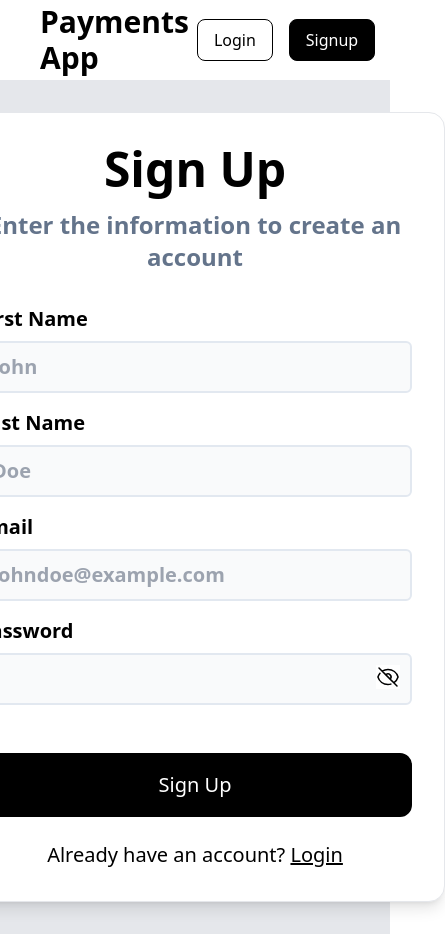
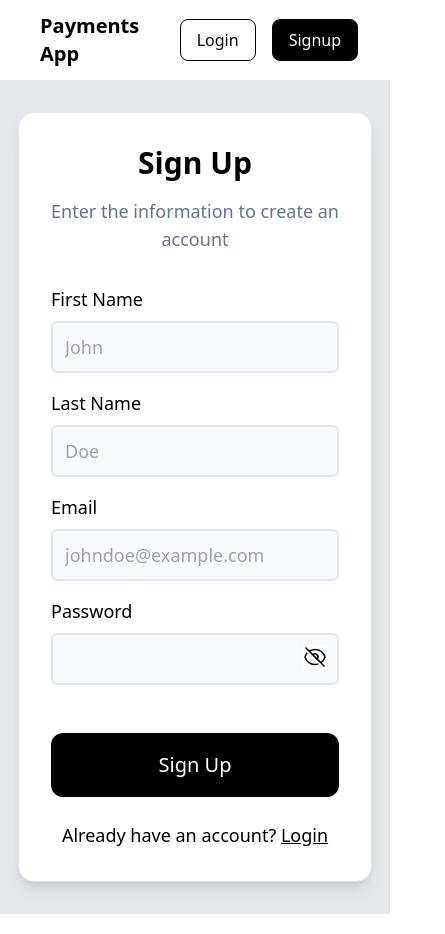
Before and after one commit to yashUcr773/e_wallet_app, a React (Vite) app in the folder frontend/: page /signup in a window 390 px wide. Shown: the whole page, 445 px wide, since content can reach past the window. Built offline with nearby package versions, Linux system fonts and the light colour scheme.

Commit message:
QOL FE and BE Changes

```diff
--- a/frontend/src/components/FormComponent.jsx
+++ b/frontend/src/components/FormComponent.jsx
@@ -16,10 +16,10 @@ export const FormComponent = memo(({ label, placeholder, type, formSetter, error
     }
 
     return <div className='form-row flex flex-col gap-2 mb-2 relative'>
-        <label className='font-bold text-xl'>{label}</label>
+        <label >{label}</label>
         <input placeholder={placeholder} type={type == 'password' && showPassword ? "text" : type}
             onChange={handleChange}
-            className={`border-2 border-slate-200 rounded-md font-semibold text-xl p-2.5 px-3 bg-gray-50 ${errorObj[errorKey] ? 'border-red-200' : ''}`}></input>
+            className={`border-2 border-slate-200 rounded-md  p-2.5 px-3 bg-gray-50 ${errorObj[errorKey] ? 'border-red-200' : ''}`}></input>
         <div className="absolute right-3 top-12 bg-white cursor-pointer">
             {type == 'password' ? <div>
                 {showPassword ?
--- a/frontend/src/components/Header.jsx
+++ b/frontend/src/components/Header.jsx
@@ -19,18 +19,18 @@ export function Header() {
         navigate('/signin')
     }
 
-    return <header className='flex items-center justify-between px-8 w-full h-20'>
-        <span className='font-bold text-3xl p-2 cursor-pointer' onClick={() => { navigate('/dashboard') }}>Payments App</span>
+    return <header className='flex items-center justify-between px-8 w-full h-20 gap-8'>
+        <span className='font-bold text-xl sm:text-2xl p-2 cursor-pointer' onClick={() => { navigate('/dashboard') }}>Payments App</span>
         {!isSignedIn ?
             <div className='login-container flex flex-row gap-4 select-none'>
                 <button className="border border-black p-2 px-4 rounded-lg" onClick={() => navigate('/signin')}>Login</button>
                 <button className="border border-black p-2 px-4 rounded-lg bg-black text-white" onClick={() => navigate('/signup')}>Signup</button>
             </div> :
-            <div className='user-info-container flex flex-row items-center justify-center gap-4 relative'>
+            <div className='user-info-container flex flex-row items-center justify-center gap-2 sm:gap-4 relative'>
                 <span className='font-bold text-xl'>
                     Hello, {user.firstname}
                 </span>
-                <div id="dropdownDefaultButton" data-dropdown-toggle="dropdown" onClick={() => {setShowModal(p => !p) }} >
+                <div id="dropdownDefaultButton" data-dropdown-toggle="dropdown" onClick={() => { setShowModal(p => !p) }} >
                     <ProfileLogo content={user.firstname[0]} />
                 </div>
                 <div id="dropdown" className={`z-10 ${showModal ? '' : 'hidden'} bg-gray-900 divide-y divide-white rounded-lg shadow w-44  absolute -bottom-[75%] translate-y-[75%] select-none`}>
--- a/frontend/src/components/SearchUsers.jsx
+++ b/frontend/src/components/SearchUsers.jsx
@@ -61,6 +61,6 @@ export function User({ user }) {
             </div>
             <span className='text-lg'>{user.firstname} {user.lastname}</span>
         </div>
-        <button className='bg-black border border-black text-white px-6 py-3 rounded-lg' onClick={sendMoney}>Send Money</button>
+        <button className='bg-black border border-black text-white px-2 sm:px-6 py-3 rounded-lg' onClick={sendMoney}>Send Money</button>
     </div>
 }
--- a/frontend/src/components/SendMoney.jsx
+++ b/frontend/src/components/SendMoney.jsx
@@ -4,6 +4,7 @@ import { useLocation } from 'react-router-dom';
 import { CONSTANTS } from '../../config/CONSTANTS';
 import { Loader } from './Loader'
 import { ProfileLogo } from './ProfileLogo'
+import { useEnterListener } from '../hooks/useEnterListener'
 
 export function SendMoney() {
     const location = useLocation();
@@ -12,6 +13,7 @@ export function SendMoney() {
     const [showLoader, setShowLoader] = useState(false)
     const [networkFeedback, setNetworkFeedback] = useState("")
     const [transferSuccess, setTransferSuccess] = useState(false)
+    useEnterListener([amount], initiateTransfer)
 
     async function initiateTransfer() {
 
@@ -41,7 +43,7 @@ export function SendMoney() {
         setShowLoader(false)
     }
 
-    return <div className='send-money-container flex shadow-lg flex-col items-center justify-center  rounded-lg p-8 w-[400px] bg-white'>
+    return <div className='send-money-container flex shadow-lg flex-col items-center justify-center  rounded-lg p-8 w-full sm:w-[400px] bg-white'>
         <span className='font-bold text-2xl'>Send Money</span>
         <div className='flex flex-row items-center justify-start w-full gap-4 mt-20'>
 
--- a/frontend/src/components/Signup.jsx
+++ b/frontend/src/components/Signup.jsx
@@ -6,6 +6,7 @@ import { CONSTANTS } from "../../config/CONSTANTS"
 import { isSignedInAtom, userAtom } from '../store/atoms/user'
 import { useSetRecoilState } from 'recoil'
 import { Loader } from './Loader';
+import { useEnterListener } from '../hooks/useEnterListener'
 
 
 export function Signup() {
@@ -25,19 +26,7 @@ export function Signup() {
     const setUser = useSetRecoilState(userAtom)
     const setIsSignedIn = useSetRecoilState(isSignedInAtom)
     const [showLoader, setShowLoader] = useState(false)
-
-    useEffect(() => {
-        const listener = event => {
-            if (event.code === "Enter" || event.code === "NumpadEnter") {
-                event.preventDefault();
-                handleSignUp()
-            }
-        };
-        document.addEventListener("keydown", listener);
-        return () => {
-            document.removeEventListener("keydown", listener);
-        };
-    }, [firstName, lastName, email, password]);
+    useEnterListener([firstName, lastName, email, password], handleSignUp)
 
     async function handleSignUp() {
 
@@ -87,11 +76,11 @@ export function Signup() {
 
     }
 
-    return <div className='flex items-center justify-center'>
-        <div className='form border shadow-lg p-8 bg-white rounded-2xl w-[500px]'>
+    return <div className='flex items-center justify-center font-medium sm:font-semibold text-lg sm:text-xl'>
+        <div className='form border shadow-lg p-8 bg-white rounded-2xl w-full sm:w-[500px]'>
             <div className='form-header flex flex-col gap-4 justify-center items-center mb-8'>
-                <h3 className='font-extrabold text-5xl'>Sign Up</h3>
-                <span className='text-slate-500 text-2xl font-semibold text-center'>Enter the information to create an account</span>
+                <h3 className='font-extrabold text-3xl sm:text-4xl'>Sign Up</h3>
+                <span className='text-slate-500  text-center'>Enter the information to create an account</span>
             </div>
             <div className='form-content flex flex-col gap-2'>
                 <FormComponent label={"First Name"} placeholder={"John"} type={"text"} formSetter={setFirstName}
@@ -104,9 +93,9 @@ export function Signup() {
                     errorObj={errorObj} errorKey={'pass'} errorObjSetter={setErrorObj} />
             </div>
             <div className='form-footer flex flex-col justify-center items-center'>
-                <div className='error-container text-red-500 font-semibold text-xl p-2 mt-2'>{formError}</div>
+                <div className='error-container text-red-500  p-2 mt-2'>{formError}</div>
                 <button className='w-full border-2 p-4 text-xl mt-4 rounded-xl bg-black text-white border-black flex flex-row gap-2 justify-center items-center h-16' onClick={handleSignUp}>Sign Up {showLoader ? <Loader></Loader> : null}</button>
-                <span className='w-full text-center mt-6 font-medium text-xl'>Already have an account? <a className='underline cursor-pointer' onClick={() => { navigate('/signin') }}>Login</a></span>
+                <span className='w-full text-center mt-6 '>Already have an account? <a className='underline cursor-pointer' onClick={() => { navigate('/signin') }}>Login</a></span>
             </div>
         </div>
     </div>
--- /dev/null
+++ b/frontend/src/hooks/useEnterListener.jsx
@@ -0,0 +1,21 @@
+import { useEffect } from "react";
+
+export const useEnterListener = (dependencies = [], functionToTrigger = undefined) => {
+
+    if (dependencies.constructor !== Array || functionToTrigger == undefined) {
+        throw new Error('Pass array or dependencies or function is undefined')
+    }
+
+    useEffect(() => {
+        const listener = event => {
+            if (event.code === "Enter" || event.code === "NumpadEnter") {
+                event.preventDefault();
+                functionToTrigger()
+            }
+        };
+        document.addEventListener("keydown", listener);
+        return () => {
+            document.removeEventListener("keydown", listener);
+        };
+    }, dependencies);
+}
```
Also changed, not shown: frontend/src/components/Signin.jsx (+9 -19 lines), 2 other files (tests, documents, lock files or other folders).
